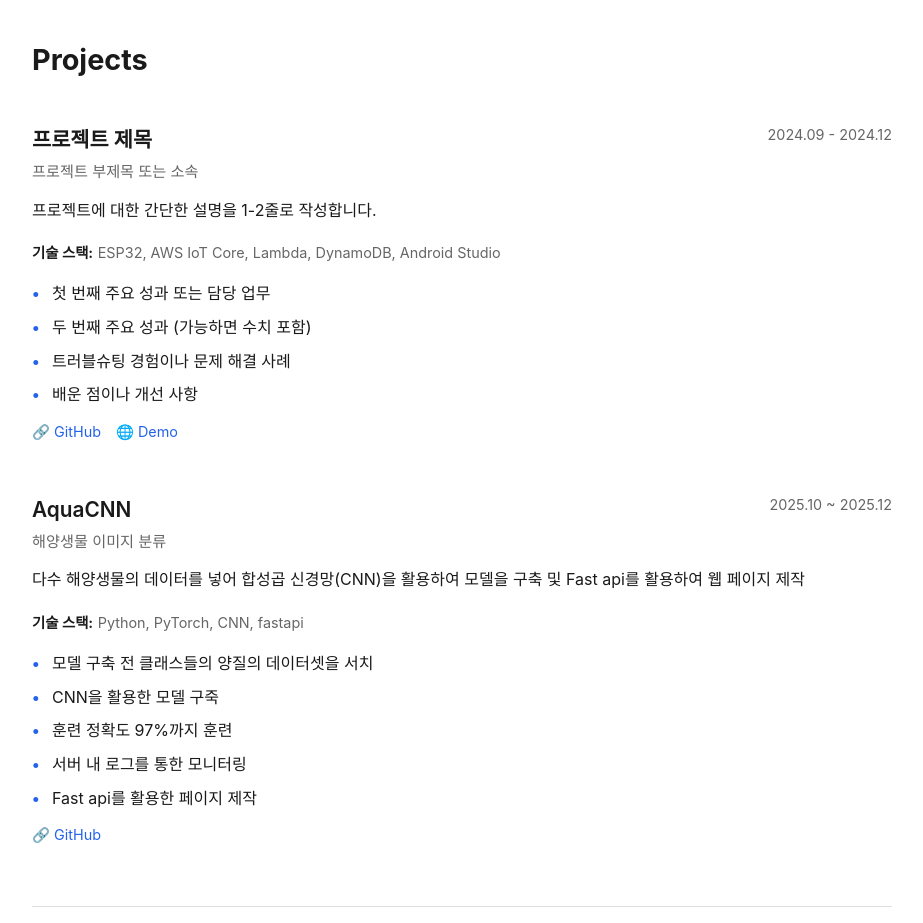
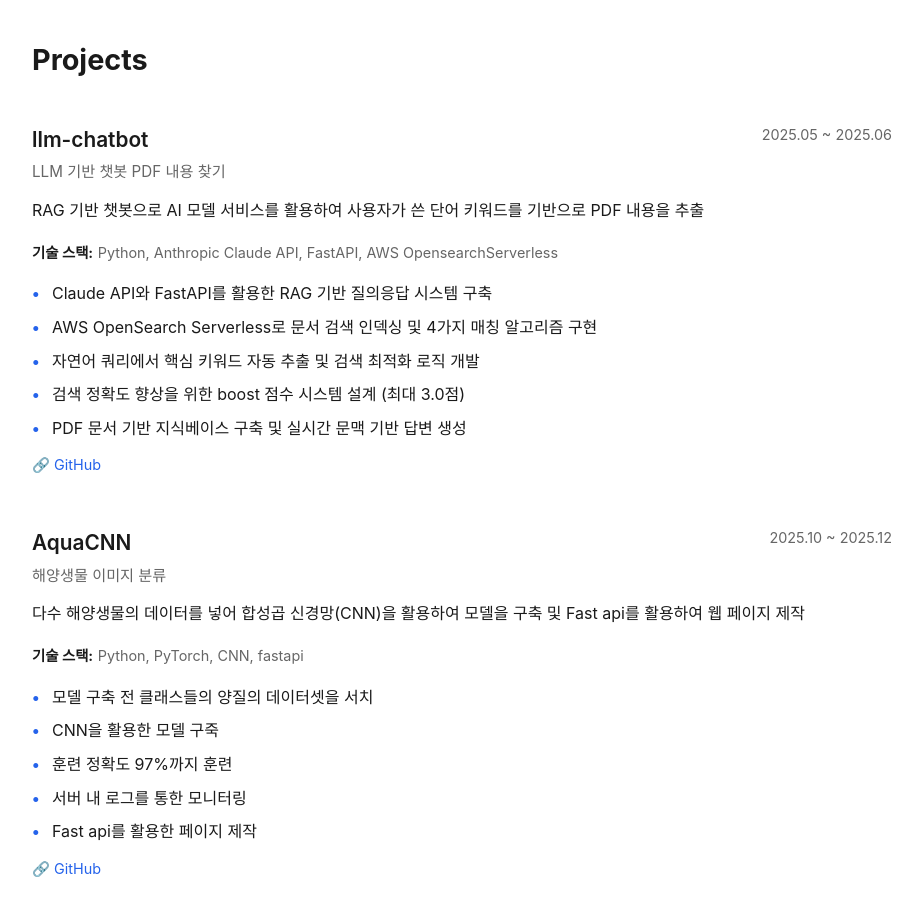
Before and after one commit to MashBung/resume_pages, a plain HTML site: page index.html in a window 1280 px wide. Shown: the part 1340-2263 px from the top of the page, without its empty margins (178-1101 px from the left). Drawn offline with Linux system fonts and the light colour scheme.

Commit message:
Update index.html

```diff
--- a/index.html
+++ b/index.html
@@ -436,31 +436,32 @@
             <div class="experience-item">
                 <div class="experience-header">
                     <div class="experience-title">
-                        <h3>프로젝트 제목</h3>
-                        <p class="experience-subtitle">프로젝트 부제목 또는 소속</p>
+                        <h3>llm-chatbot</h3>
+                        <p class="experience-subtitle">LLM 기반 챗봇 PDF 내용 찾기</p>
                     </div>
-                    <span class="experience-period">2024.09 - 2024.12</span>
+                    <span class="experience-period">2025.05 ~ 2025.06</span>
                 </div>
 
                 <p class="experience-description">
-                    프로젝트에 대한 간단한 설명을 1-2줄로 작성합니다.
+                    RAG 기반 챗봇으로 AI 모델 서비스를 활용하여 사용자가 쓴 단어 키워드를 기반으로 PDF 내용을 추출
                 </p>
 
                 <div class="tech-stack">
                     <strong>기술 스택:</strong>
-                    <span>ESP32, AWS IoT Core, Lambda, DynamoDB, Android Studio</span>
+                    <span>Python, Anthropic Claude API, FastAPI, AWS OpensearchServerless</span>
                 </div>
 
                 <ul class="achievements">
-                    <li>첫 번째 주요 성과 또는 담당 업무</li>
-                    <li>두 번째 주요 성과 (가능하면 수치 포함)</li>
-                    <li>트러블슈팅 경험이나 문제 해결 사례</li>
-                    <li>배운 점이나 개선 사항</li>
+                    <li>Claude API와 FastAPI를 활용한 RAG 기반 질의응답 시스템 구축</li>
+                    <li>AWS OpenSearch Serverless로 문서 검색 인덱싱 및 4가지 매칭 알고리즘 구현</li>
+                    <li>자연어 쿼리에서 핵심 키워드 자동 추출 및 검색 최적화 로직 개발</li>
+                    <li>검색 정확도 향상을 위한 boost 점수 시스템 설계 (최대 3.0점)</li>
+                    <li>PDF 문서 기반 지식베이스 구축 및 실시간 문맥 기반 답변 생성</li>
                 </ul>
 
                 <div class="project-links">
-                    <a href="https://github.com/yourusername/project" target="_blank">🔗 GitHub</a>
-                    <a href="https://demo.example.com" target="_blank">🌐 Demo</a>
+                    <a href="https://github.com/syuenJJang/llm-chatbot-portfolio" target="_blank">🔗 GitHub</a>
+                    <a href="https://demo.example.com" target="_blank"></a>
                 </div>
             </div>
 
```
